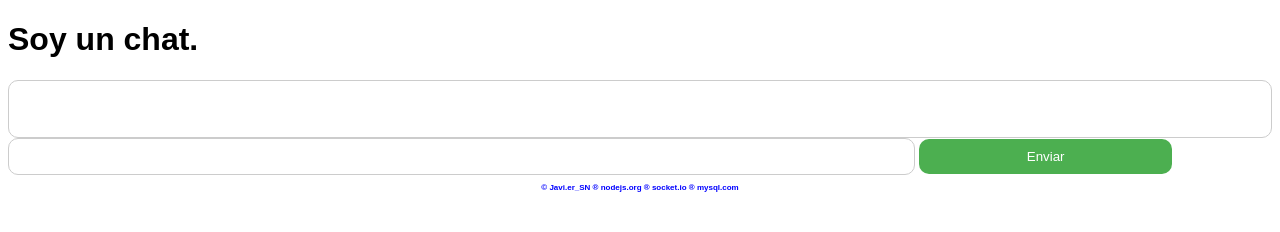
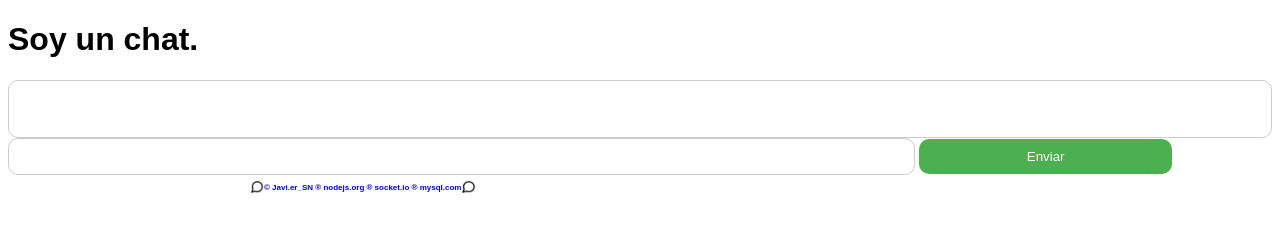
Before and after one commit to gerardosn/simpleChat, a website: page client/index.html in a window 1280 px wide. Drawn offline with Linux system fonts and the light colour scheme.

Commit message:
add footer Cambios a ser confirmados: 	modificados:     client/index.html

```diff
--- a/client/index.html
+++ b/client/index.html
@@ -65,8 +65,11 @@
   <input id="message-input" type="text" name="message" autocomplete="off">
   <button type="submit" id="send-button">Enviar</button>
 </form>
+<footer style="display:inline-flex; align-items: center; justify-content: center;">
+<img src="favicon.ico" width="2%" height="5%">
 <p style="color: blue; font-size: 8px; font-weight: bold; text-align: center;">&copy; Javi.er_SN &reg; nodejs.org &reg; socket.io &reg; mysql.com</p>
-
+<img src="favicon.ico" width="2%" height="5%">
+</footer>
 
 </body>
 </html>
```
